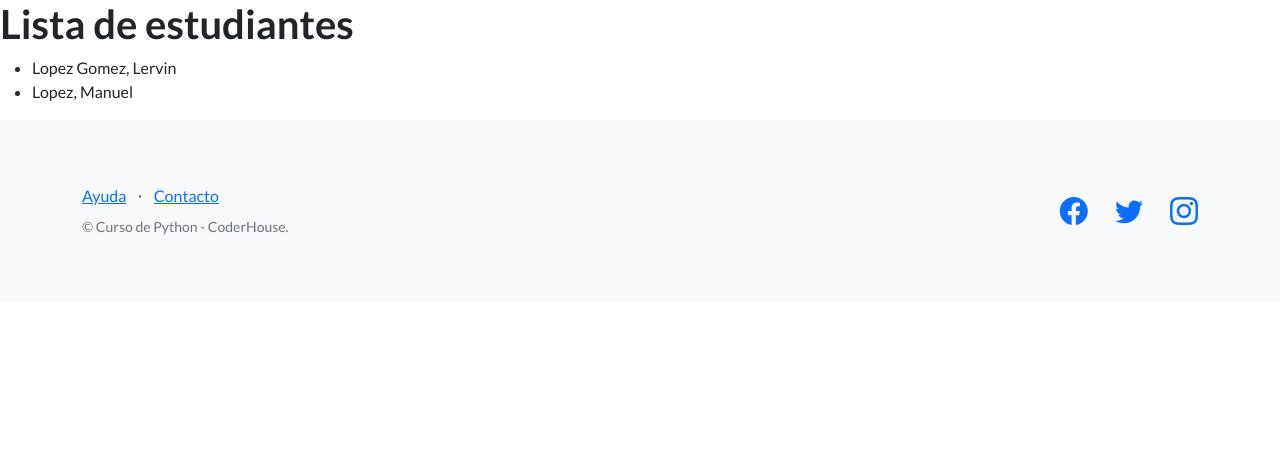
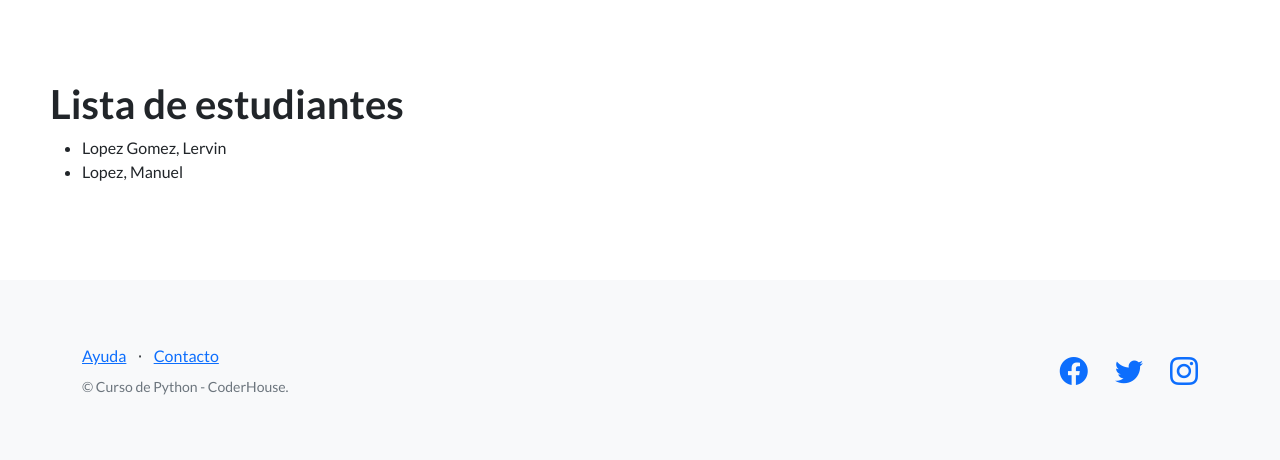
Before and after one commit to pedrorojasg/47635_django, a Django app: page /estudiantes/lista/ in a window 1280 px wide. Shown: the part 66-526 px from the top of the page. Run offline with Django 4.2, Linux system fonts and the light colour scheme; data comes from the database, SQL or seed files in the repository; some libraries are stand-ins or nearby versions.

Commit message:
Agregado padding al bloque contenido

```diff
--- a/estudiantes/templates/estudiantes/base.html
+++ b/estudiantes/templates/estudiantes/base.html
@@ -30,8 +30,10 @@
             </div>
         </nav>
 
-        {% block contenido %}
-        {% endblock contenido %}
+        <section style="padding:80px 50px;">
+            {% block contenido %}
+            {% endblock contenido %}
+        </section>
 
         <!-- Footer-->
         <footer class="footer bg-light">
--- a/estudiantes/templates/estudiantes/lista_estudiantes.html
+++ b/estudiantes/templates/estudiantes/lista_estudiantes.html
@@ -1,12 +1,10 @@
 {% extends "estudiantes/base.html" %}
 
 {% block contenido %}
-<section>
 <h1>Lista de estudiantes</h1>
 <ul>
 {% for student in estudiantes %}
   <li>{{ student.apellido }}, {{ student.nombre }}</li>
 {% endfor %}
 </ul>
-</section>
 {% endblock contenido %}
```
Lines whose indentation alone changed are shown as unchanged.
